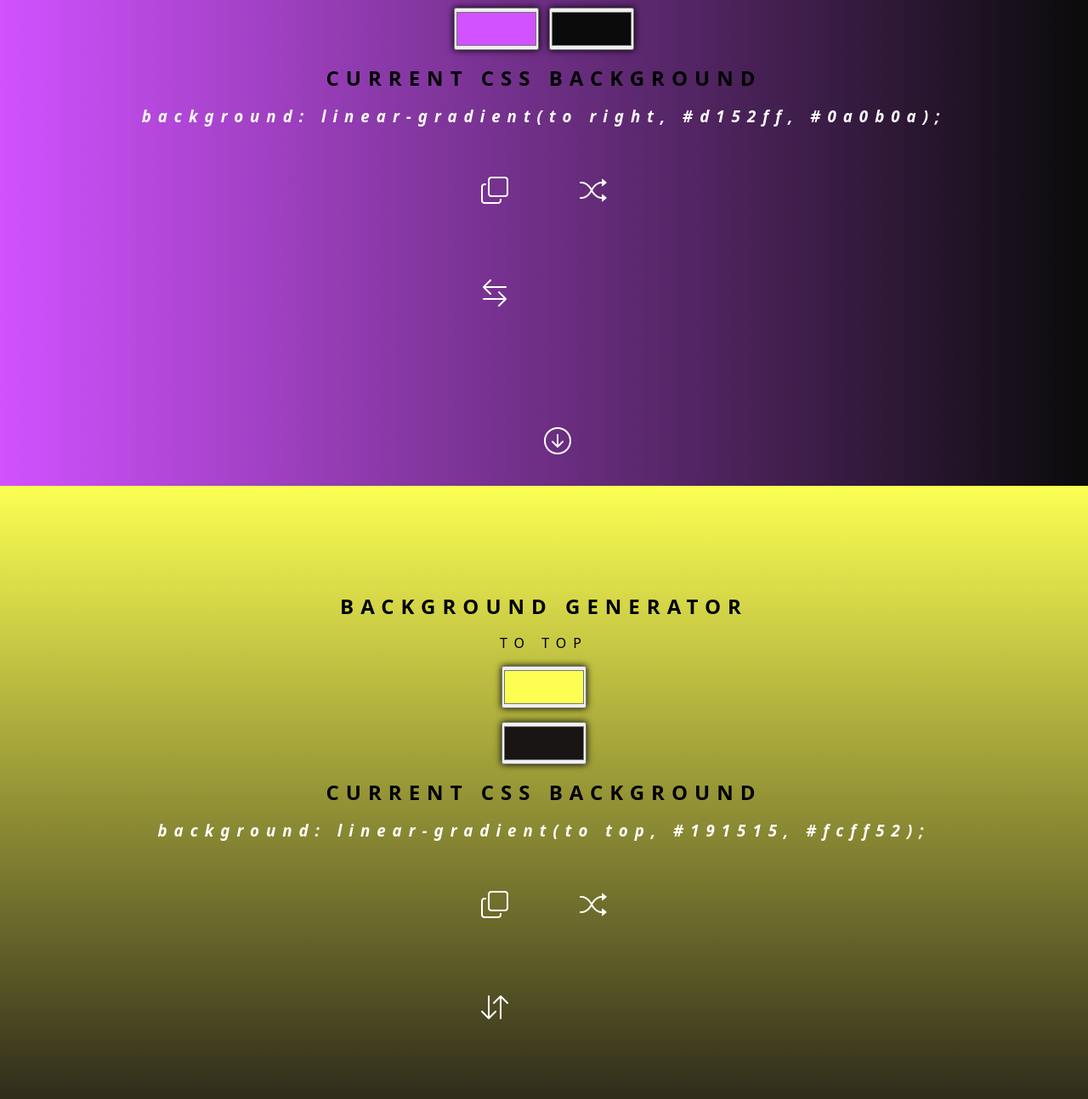
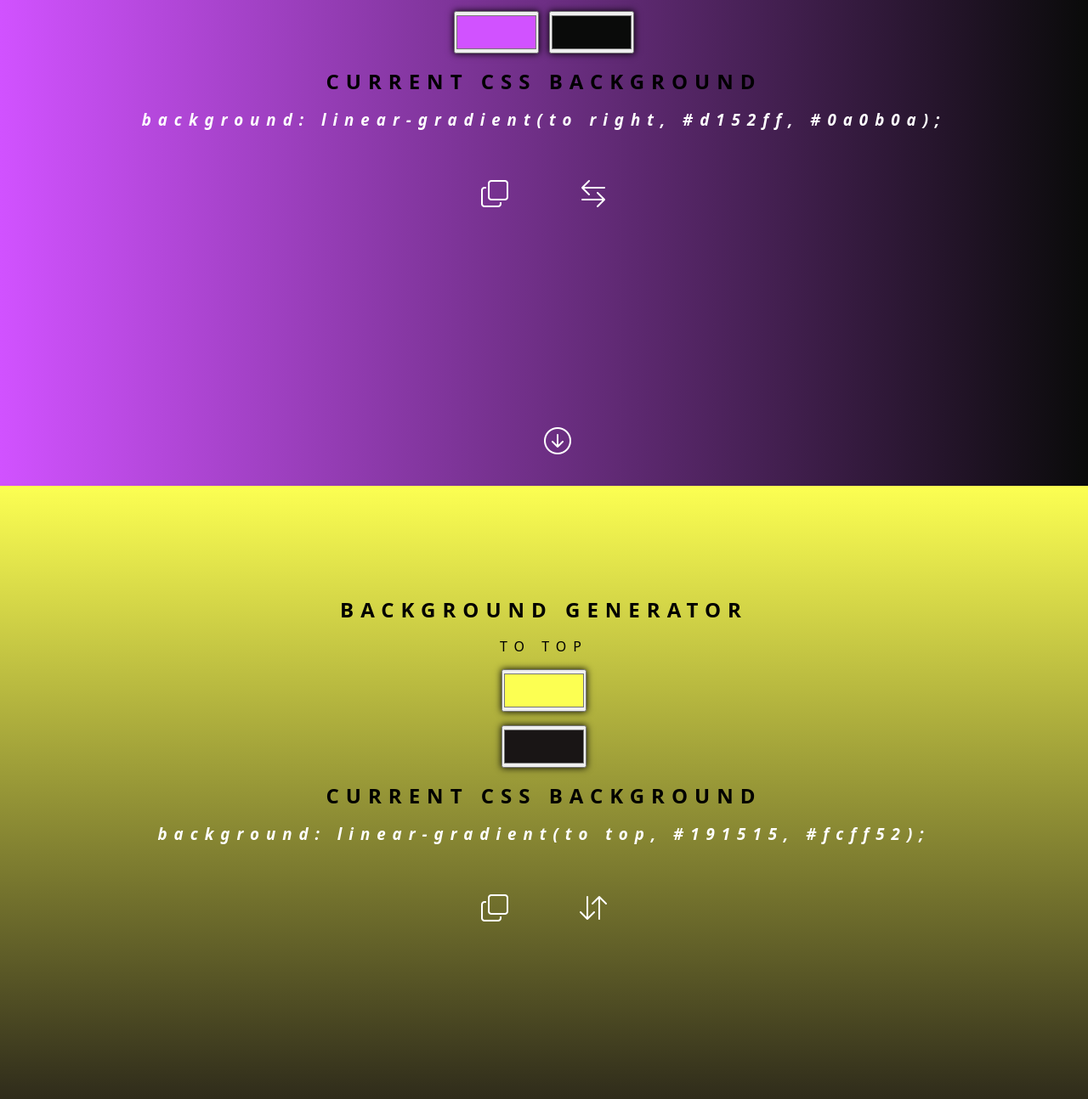
Before and after one commit to Iliyan300/Gradient-Color-Generator, a plain HTML site: page index.html in a window 1280 px wide. Shown: the part 228-1522 px from the top of the page at 85% size. Drawn offline with nearby package versions, Linux system fonts and the light colour scheme.

Commit message:
fixing bug

```diff
--- a/index.html
+++ b/index.html
@@ -22,7 +22,6 @@
 
         <div class="button-wrapper">
         <button class="copybtn-1 bi bi-copy"></button>
-        <button class="random-colors-btn bi bi-shuffle"></button>
         <button class="reverse-btn bi bi-arrow-left-right"></button>
 
         <i class="bi bi-check hidden" id="sec-one-i"></i>
@@ -41,7 +40,6 @@
 
     <div class="button-wrapper">
     <button class="copybtn-2 bi bi-copy"></button>
-    <button class="random-colors-btn bi bi-shuffle"></button>
     <button class="reverse-btn-2 bi bi-arrow-down-up"></button>
 
     <i class="bi bi-check hidden" id="sec-two-i"></i>
--- a/script.js
+++ b/script.js
@@ -89,7 +89,6 @@ function changeColorsToBottom() {
     }
 
 }
-
 // copying text for section one //
 
 function copyText() {
@@ -101,7 +100,7 @@ function copyText() {
     popUp
 
     ).catch(err => {
-        console.error('Грешка при копиране на текста: ', err);
+        console.error(err);
     });
 }
 
@@ -117,7 +116,7 @@ navigator.clipboard.writeText(textToCopy2).then(
     popUpTwo
 
     ).catch(err => {
-        console.error('Грешка при копиране на текста: ', err);
+        console.error(err);
     });
 
 }
```
